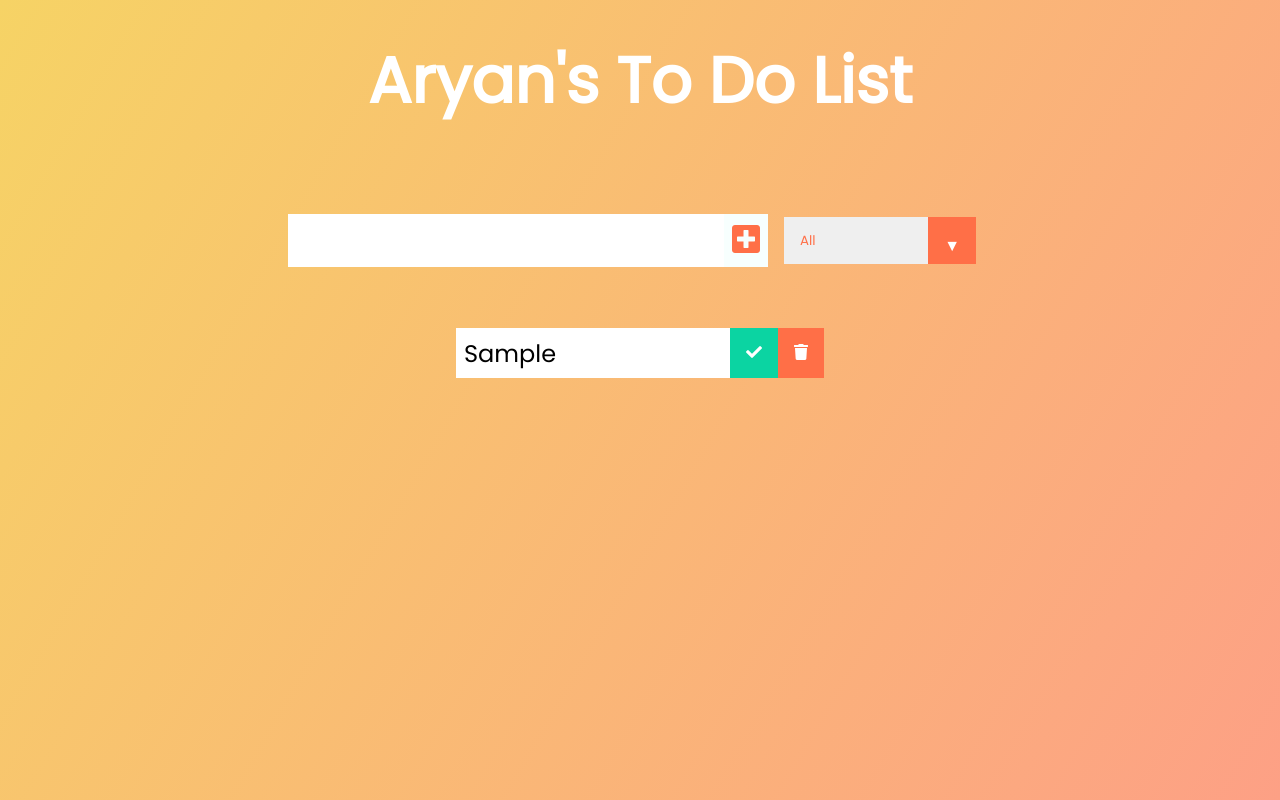
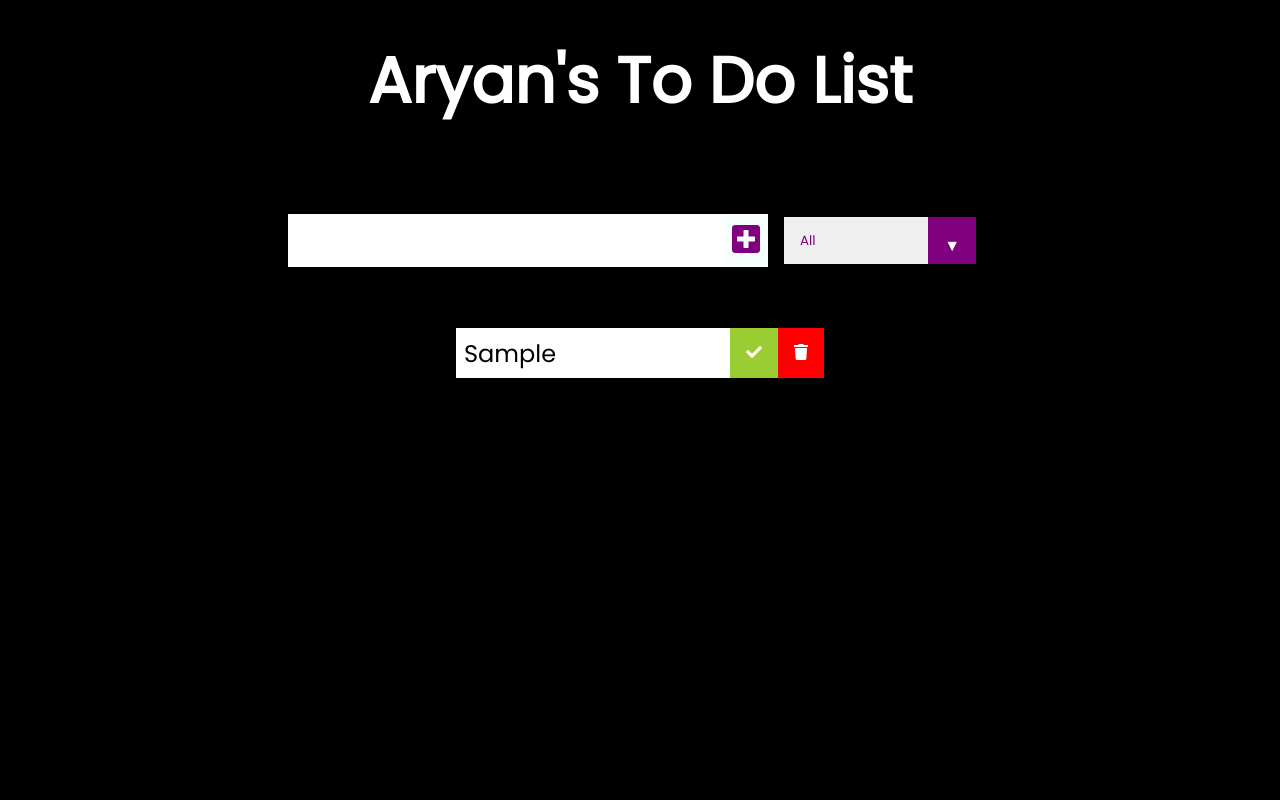
Before and after one commit to adp811/react-todo, a React (Create React App) app in the folder client/: page / in a window 1280 px wide. Both pictures are taken after typing "Sample" into the empty fields and a click on the button 746 px from the left and 240 px from the top of the page. Built offline with nearby package versions, Linux system fonts and the light colour scheme.

Commit message:
installed axios to begin backend integration

```diff
--- a/client/package.json
+++ b/client/package.json
@@ -6,6 +6,7 @@
     "@testing-library/jest-dom": "^5.14.1",
     "@testing-library/react": "^11.2.7",
     "@testing-library/user-event": "^12.8.3",
+    "axios": "^0.21.1",
     "react": "^17.0.2",
     "react-dom": "^17.0.2",
     "react-scripts": "4.0.3",
--- a/client/src/App.css
+++ b/client/src/App.css
@@ -4,7 +4,7 @@
   box-sizing: border-box;
 }
 body {
-  background-image: linear-gradient(120deg, #f6d365 0%, #fda085 100%);
+  background-color: black;
   color: white;
   font-family: "Poppins", sans-serif;
   min-height: 100vh;
@@ -28,13 +28,13 @@ form button {
   background: white;
 }
 form button {
-  color: #ff6f47;
+  color: purple;
   background: #f7fffe;
   cursor: pointer;
   transition: all 0.3s ease;
 }
 form button:hover {
-  background: #ff6f47;
+  background: purple;
   color: white;
 }
 .todo-container {
@@ -67,7 +67,7 @@ form button:hover {
 
 .trash-btn,
 .complete-btn {
-  background: #ff6f47;
+  background: red;
   color: white;
   border: none;
   padding: 1rem;
@@ -75,7 +75,7 @@ form button:hover {
   font-size: 1rem;
 }
 .complete-btn {
-  background: rgb(11, 212, 162);
+  background: yellowgreen;
 }
 .todo-item {
   padding: 0rem 0.5rem;
@@ -115,7 +115,7 @@ select {
   overflow: hidden;
 }
 select {
-  color: #ff6f47;
+  color: purple;
   font-family: "Poppins", sans-serif;
   cursor: pointer;
   width: 12rem;
@@ -127,7 +127,7 @@ select {
   top: 0;
   right: 0;
   padding: 1rem;
-  background: #ff6f47;
+  background: purple;
   cursor: pointer;
   pointer-events: none;
 }
--- a/client/src/App.js
+++ b/client/src/App.js
@@ -12,6 +12,11 @@ function App() {
   const [list, setList] = useState([]);
   const [status, setStatus] = useState('all');
   const [filteredList, setFilteredList] = useState([]);
+
+  useEffect(() => { //run function only once upon startup;
+    console.log('Query All Todos...');
+
+  }, []);
 
   useEffect(() => {
     filterHandler();
--- a/client/src/components/Form.js
+++ b/client/src/components/Form.js
@@ -3,7 +3,6 @@ import React from "react";
 const Form = ({ inputText, setInputText, list, setList, setStatus }) => {
 
     const inputTextHandler = (ev) => {
-        console.log(ev.target.value);
         setInputText(ev.target.value);
     }
 
```
Also changed, not shown: 1 other file (tests, documents, lock files or other folders).
